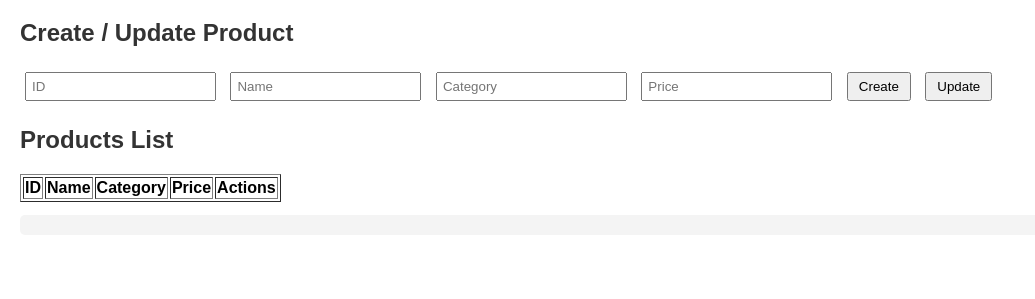
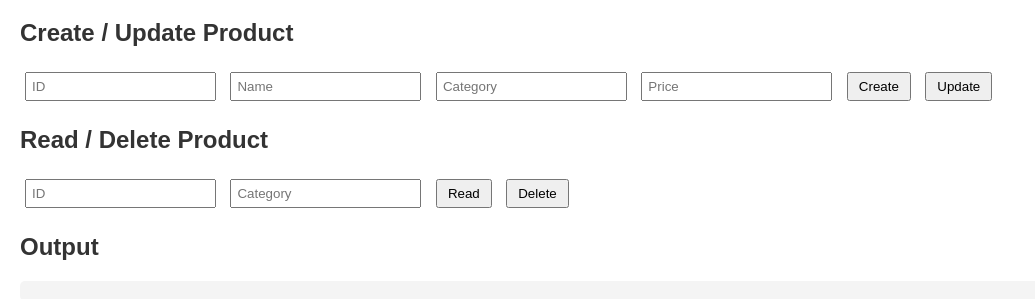
Before and after one commit to Faruk1301/-cosmosdb-crud-app, a plain HTML site: page ProductApp/index.html in a window 1280 px wide. Shown: the part 61-360 px from the top of the page, without its empty margins (0-1035 px from the left). Drawn offline with Linux system fonts and the light colour scheme; files that its build step writes are made by us from their sources.

Commit message:
Update index.html

```diff
--- a/ProductApp/index.html
+++ b/ProductApp/index.html
@@ -19,20 +19,15 @@
         <button onclick="updateProduct()">Update</button>
     </div>
 
-    <h2>Products List</h2>
-    <table border="1" id="productsTable">
-        <thead>
-            <tr>
-                <th>ID</th>
-                <th>Name</th>
-                <th>Category</th>
-                <th>Price</th>
-                <th>Actions</th>
-            </tr>
-        </thead>
-        <tbody></tbody>
-    </table>
+    <div class="form-section">
+        <h2>Read / Delete Product</h2>
+        <input id="readId" placeholder="ID">
+        <input id="readCategory" placeholder="Category">
+        <button onclick="readProduct()">Read</button>
+        <button onclick="deleteProduct()">Delete</button>
+    </div>
 
+    <h2>Output</h2>
     <pre id="output"></pre>
 
     <script src="script.js"></script>
```
